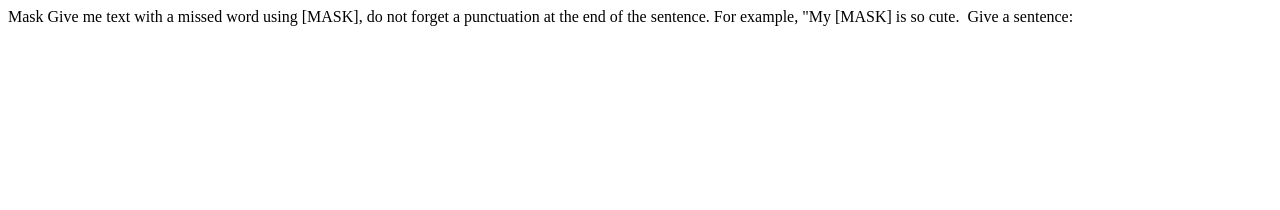
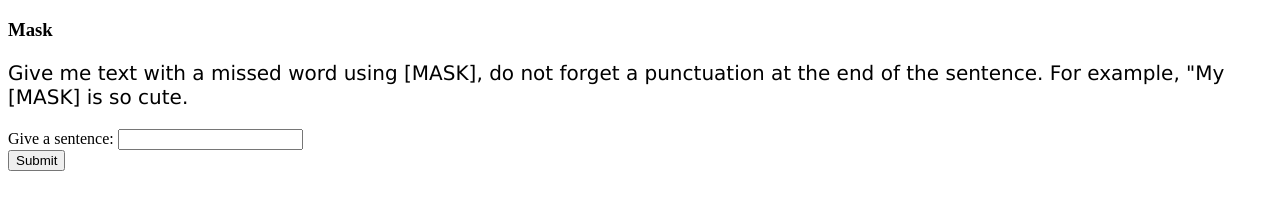
Before and after one commit to Sharaborina/LSML_BERT_ML_service, a plain HTML site: page client-html_frontend/template/index.html in a window 1280 px wide. Drawn offline with Linux system fonts and the light colour scheme; files that its build step writes are made by us from their sources.

Commit message:
Update index.html

```diff
--- a/client-html_frontend/template/index.html
+++ b/client-html_frontend/template/index.html
@@ -1,3 +1,21 @@
-Mask
-Give me text with a missed word using [MASK], do not forget a punctuation at the end of the sentence. For example, "My [MASK] is so cute.
-Give a sentence:
+<!DOCTYPE html>
+<html>
+    <head>
+        <link rel="stylesheet" type="text/css" href="static/test.css">
+        <title>
+            Mask
+        </title>
+    </head>
+    <body>
+        <h3>
+            Mask
+        </h3>
+        <p>
+            Give me text with a missed word using [MASK], do not forget a punctuation at the end of the sentence. For example, "My [MASK] is so cute.<br>
+            <form action="/hello" method="post">
+                Give a sentence: <input type="text" name="sentence">  <br />
+                <input type="submit" name= "form" value="Submit" />
+            </form>
+        </p>
+    </body>
+</html>
```
